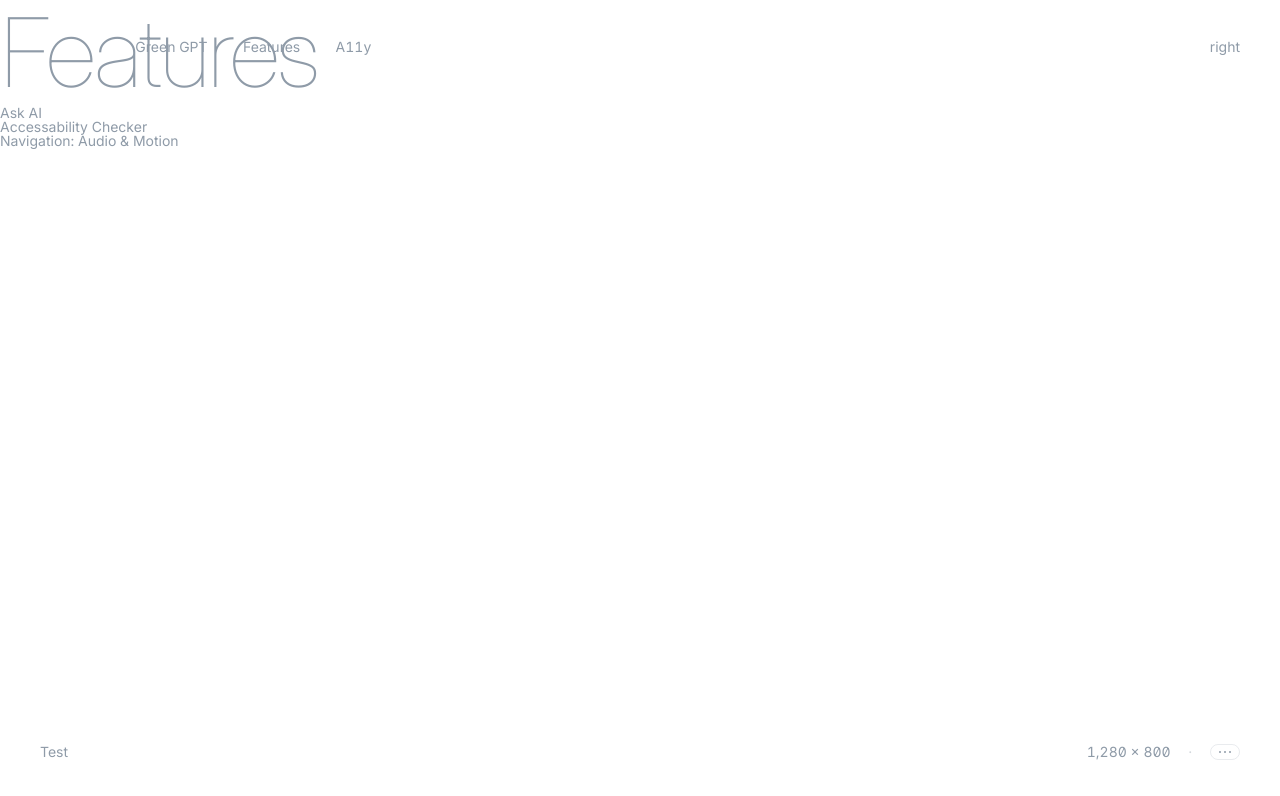
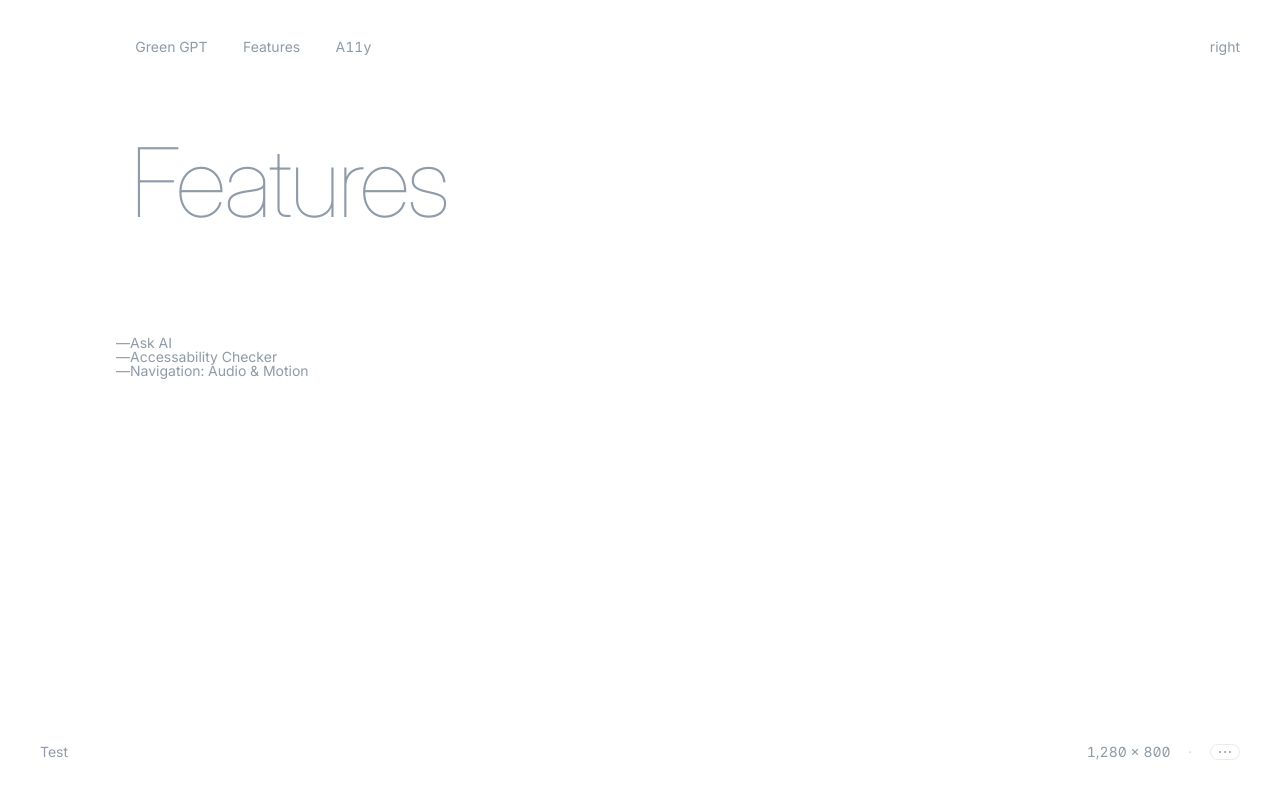
Before and after one commit to astrit/hackathon-008, a Next.js app: page /features in a window 1280 px wide. Shown: the top 796 px of the page. Built offline with nearby package versions, Linux system fonts and the light colour scheme.

Commit message:
Msg → Mon Mar 11 10:20:14 CET 2024

```diff
--- a/app/features/page.tsx
+++ b/app/features/page.tsx
@@ -1,12 +1,14 @@
+import Content from "&/content/content"
+
 export default function Features() {
   return (
-    <div>
+    <Content>
       <h1>Features</h1>
       <ul>
         <li>Ask AI</li>
         <li>Accessability Checker</li>
         <li>Navigation: Audio & Motion</li>
       </ul>
-    </div>
+    </Content>
   )
 }
```
